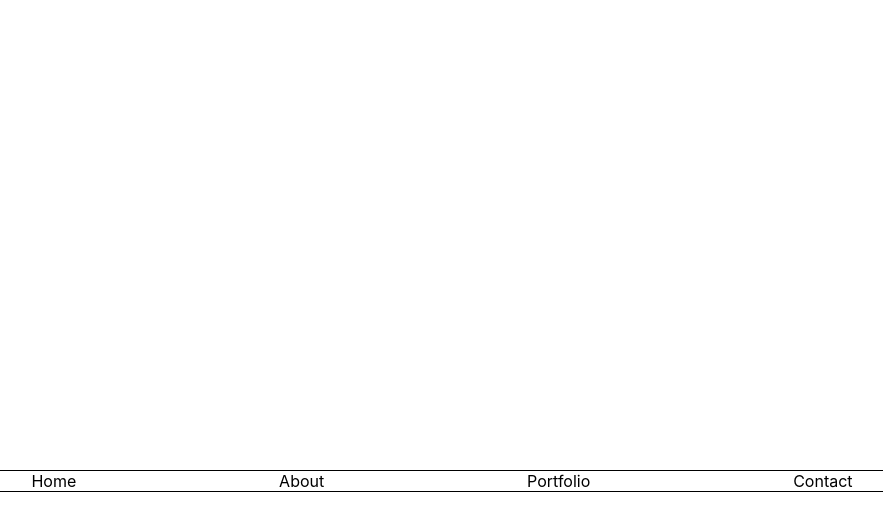
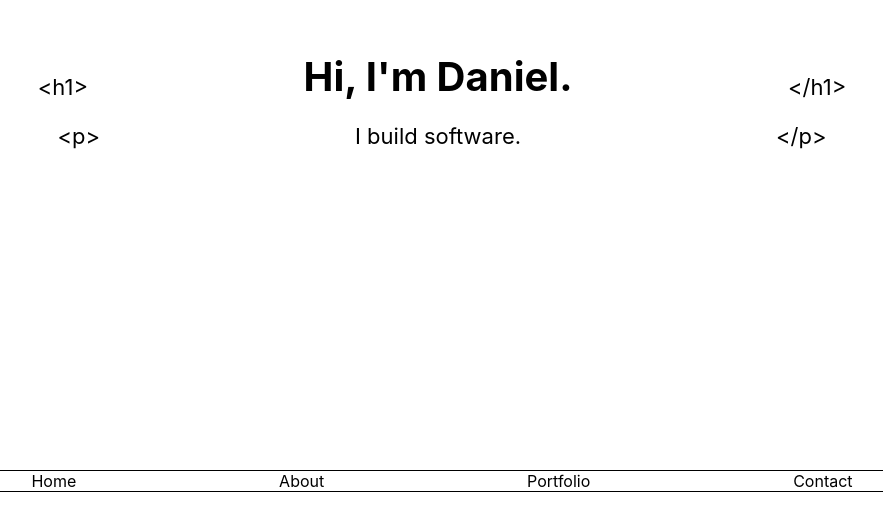
Before and after one commit to vogeldaniel/me, a React (Create React App) app: page /#/ in a window 1280 px wide. Shown: the part 260-786 px from the top of the page, without its empty margins (198-1081 px from the left). Built offline with nearby package versions, Linux system fonts and the light colour scheme.

Commit message:
Fixed default url bug

```diff
--- a/src/areas/Routering.js
+++ b/src/areas/Routering.js
@@ -47,7 +47,7 @@
         >
           <section className="route-section">
             <Switch location={location}>
-              <Route exact path={"/me/"} component={Welcome} />
+              <Route exact path={"/"} component={Welcome} />
               <Route path={"/about/"} component={About} />
               <Route path={"/portfolio/"} component={Portfolio} />
               <Route path={"/contact/"} component={Contact} />
```
